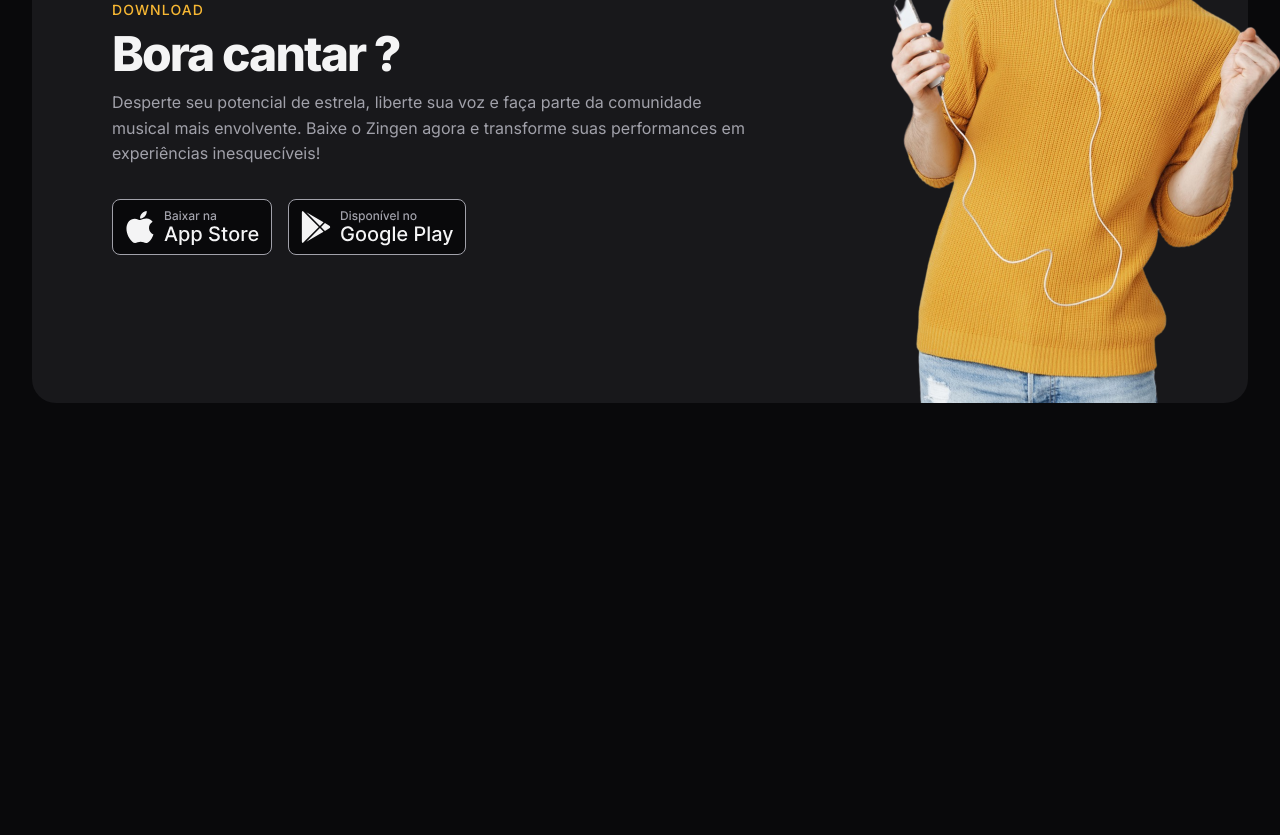
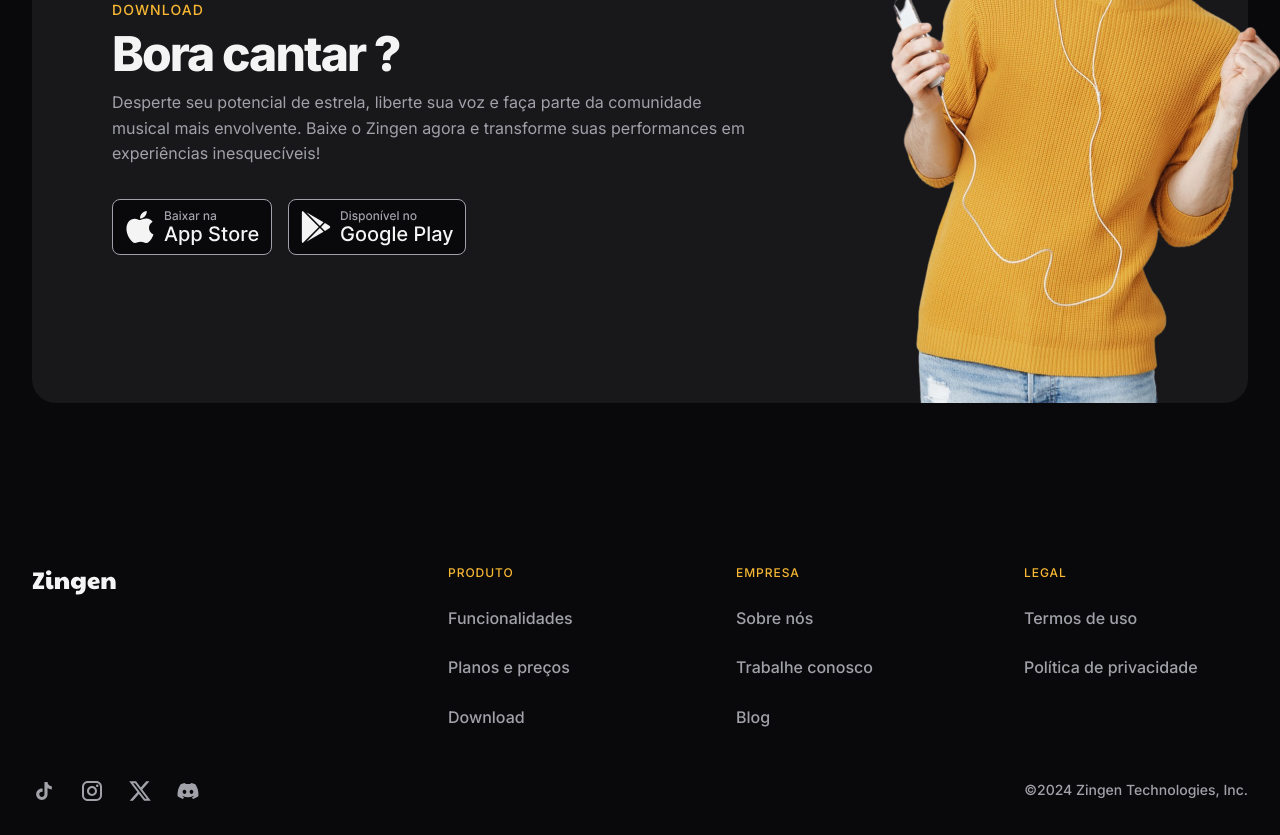
Before and after one commit to EngEricMartins/Project---Zingen, a plain HTML site: page index.html in a window 1280 px wide. Shown: the part 3756-4591 px from the top of the page. Before the commit the page ends 4239 px from the top, so only its background shows below. Drawn offline with Linux system fonts and the light colour scheme.

Commit message:
footer completed

```diff
--- a/index.html
+++ b/index.html
@@ -190,6 +190,61 @@
       </div>
     </div>
   </section>
+
+  <footer>
+    <div class="container py-xl grid">
+      <section class="grid top">
+        <img src="assets/images/logo.svg" alt="">
+
+        <nav class="even-columns">
+          <ul role="list" class="grid gap-1-5">
+            <li class="title">Produto</li>
+            <li>
+              <a href="#features">Funcionalidades</a>
+            </li>
+            <li>
+              <a href="#pricing">Planos e preços</a>
+            </li>
+            </li>
+              <a href="#download">Download</a>
+            </li>
+          </ul>
+
+          <ul role="list" class="grid gap-1-5">
+            <li class="title">Empresa</li>
+            <li>
+              <a href="#about">Sobre nós</a>
+            </li>
+            <li>
+              <a href="#">Trabalhe conosco</a>
+            </li>
+              <a href="#">Blog</a>
+            </li>
+          </ul>
+
+          <ul role="list" class="grid gap-1-5">
+            <li class="title">Legal</li>
+            <li>
+              <a href="#">Termos de uso</a>
+            </li>
+            <li>
+              <a href="#">Política de privacidade</a>
+            </li>
+          </ul>
+        </nav>
+      </section>
+
+      <section class="flex bottom gap-1-5">
+        <div class="flex gap-1-5">
+          <a href="#" class="social" aria-label="tiktok"></a>
+          <a href="#" class="social" aria-label="instagram"></a>
+          <a href="#" class="social" aria-label="twitter"></a>
+          <a href="#" class="social" aria-label="discord"></a>
+        </div>
+        <span class="copy">©2024 Zingen Technologies, Inc.</span>
+      </section>
+    </div>
+  </footer>
 </body>
 
 </html>
--- /dev/null
+++ b/styles/footer.css
@@ -0,0 +1,59 @@
+footer {
+  color: var(--text-color-secondary);
+  font-weight: var(--fw-md);
+
+  & .container {
+    padding-inline: 3rem;
+  }
+
+  & .container,
+  & .top {
+    gap: 3rem;
+  }
+
+  & nav.even-columns {
+    gap: 4rem;
+  }
+
+  & .top ul {
+    align-content: start;
+  }
+
+  & .title {
+    font-size: 0.75rem;
+    letter-spacing: 0.08em;
+    text-transform: uppercase;
+    color: var(--brand-color-primary);
+  }
+
+  & .bottom {
+    flex-wrap: wrap;
+
+    & > div {
+      margin-right: auto;
+    }
+
+    & span {
+      font-size: 0.875rem;
+    }
+  }
+
+  @media (width >=80em) {
+    & .container {
+      padding-inline: 0;
+      padding-bottom: 2rem;
+    }
+
+    & .top {
+      grid-template-columns: auto 1fr;
+
+      & nav {
+        margin-left: auto;
+
+        & ul {
+          width: 14rem;
+        }
+      }
+    }
+  }
+}
--- a/styles/global.css
+++ b/styles/global.css
@@ -57,6 +57,8 @@ html {
   color: var(--text-color-primary);
 
   overflow-x: hidden; /* não ter transbordamento nas lateriais para evitar o rolemento do eixo x  */
+
+  scroll-behavior: smooth; /* melhora a rolagem ao clicar em um link interno dentro da pagina  */
 }
 body {
   background-color: var(--bg-color);
--- a/styles/index.css
+++ b/styles/index.css
@@ -10,3 +10,4 @@
 @import url(features.css) (width >= 80em);
 @import url(pricing.css);
 @import url(download.css);
+@import url(footer.css);
```
